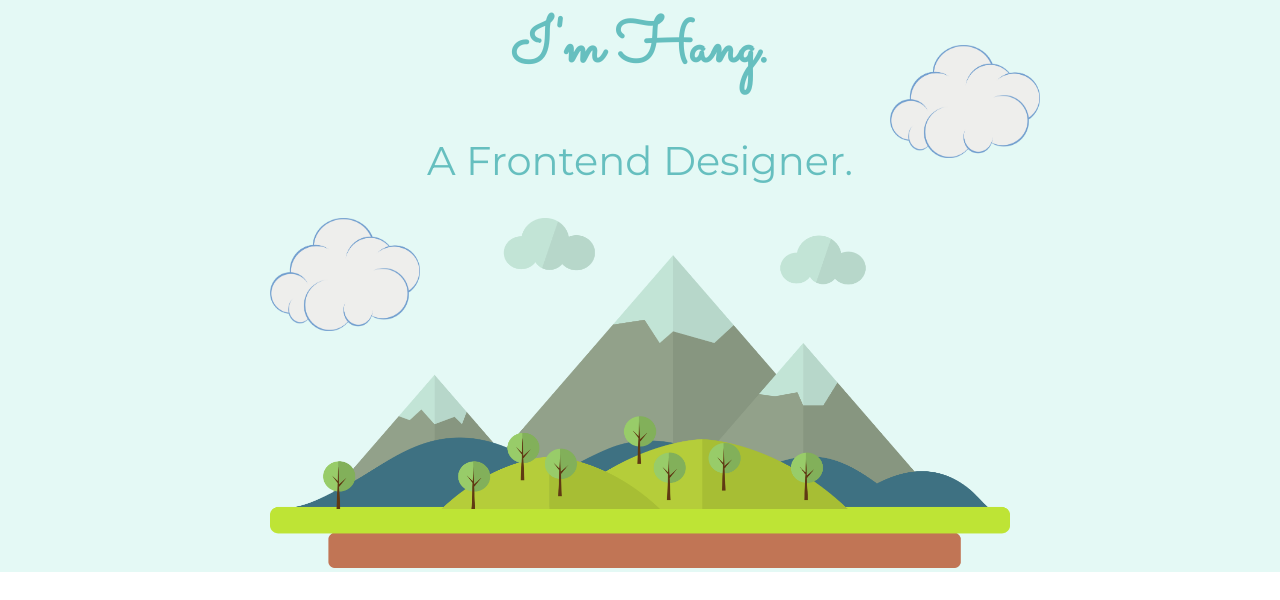
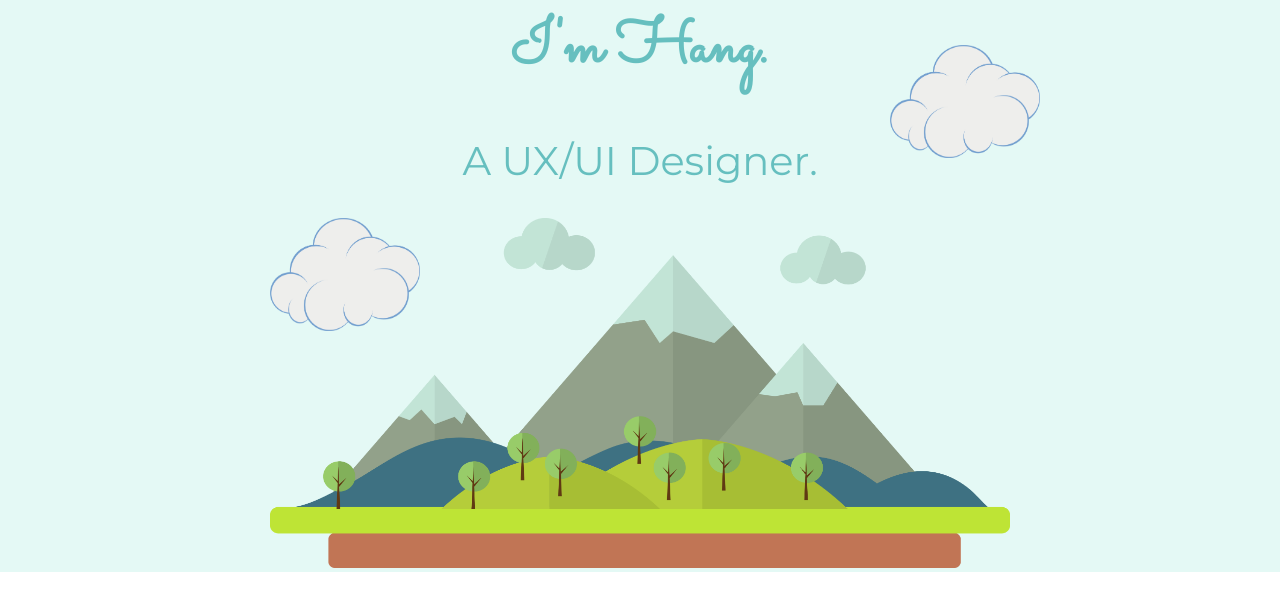
Before and after one commit to bipinrai054/cv, a plain HTML site: page index.html in a window 1280 px wide. Shown: the part 143-743 px from the top of the page. Drawn offline with Linux system fonts and the light colour scheme; grey boxes are pictures that could not be loaded.

Commit message:
h2 changed.

```diff
--- a/index.html
+++ b/index.html
@@ -26,7 +26,7 @@
     <div class="top-container">
       <img class="top-cloud" src="images/cloud.png" alt="cloud">
       <h1>I'm Hang.</h1>
-      <h2>A Frontend Designer.</h2>
+      <h2>A UX/UI Designer.</h2>
       <img class="bottom-cloud" src="images/cloud.png" alt="cloud">
       <img class="mountain" src="images/mountain.png" alt="mountain">
     </div>
```
